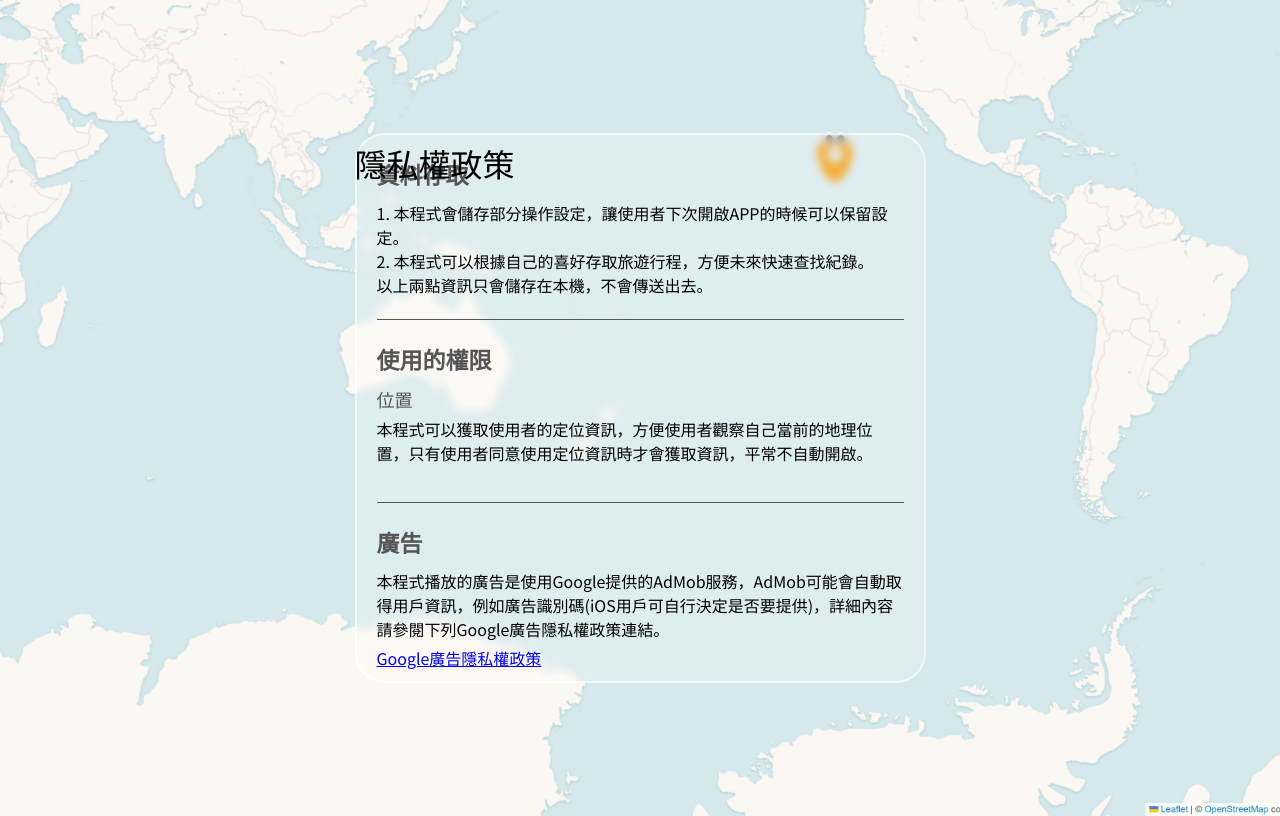
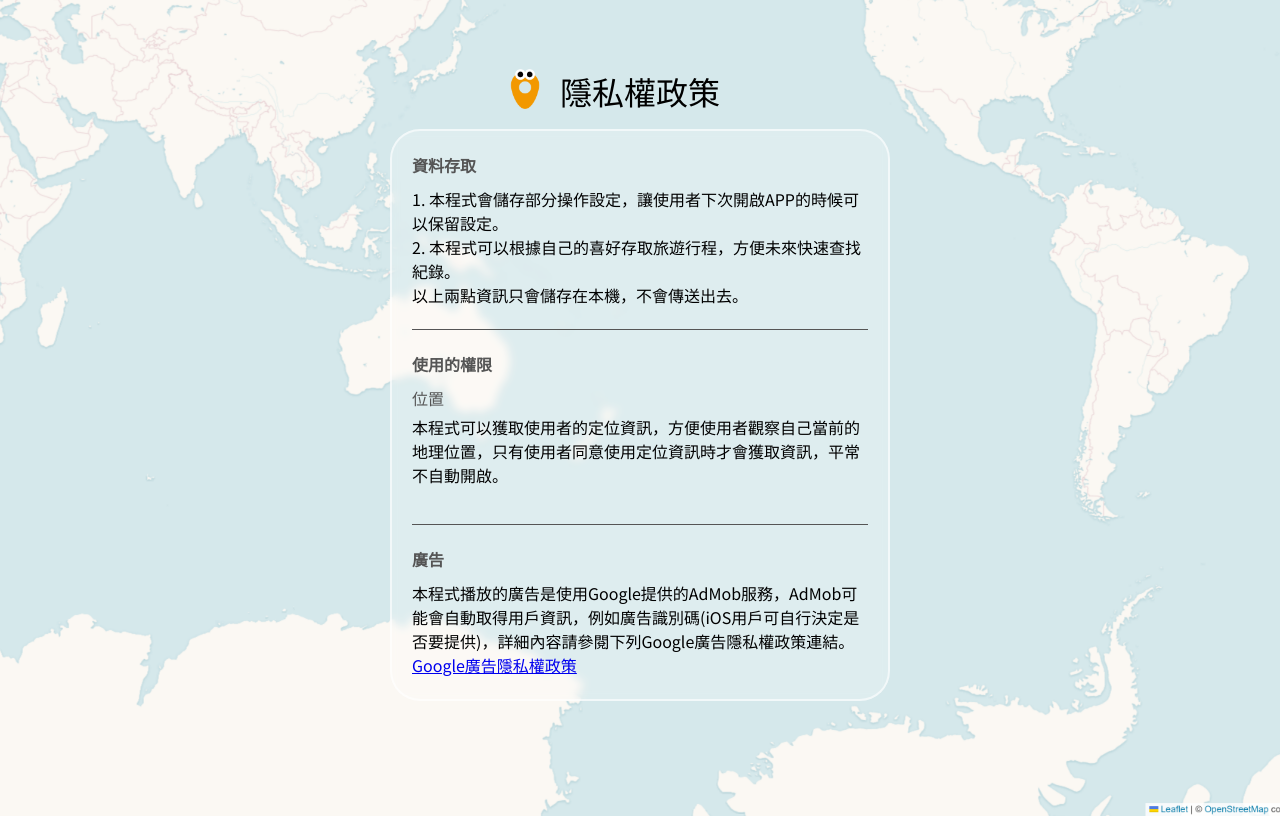
Before and after one commit to a29660000/TravelBUG, a plain HTML site: page index.html in a window 1280 px wide. Drawn offline with Linux system fonts and the light colour scheme.

Commit message:
Update styles.css

```diff
--- a/styles.css
+++ b/styles.css
@@ -1,5 +1,5 @@
 body {
-    display: flex;
+    /* display: flex; */
     justify-content: center;
     align-items: center;
     background-color: rgb(255, 255, 255);
@@ -8,49 +8,80 @@ body {
     background-image: url(img/LeaflatMapBG.png);
     background-size: cover; /* 圖片尺寸根據容器大小等比例調整 */
     background-position: center; /* 圖片置中 */
-    background-repeat: no-repeat; /* 防止圖片重複 */
+
 
     font-family: 'Noto Sans JP', sans-serif;
+
+
+}
+
+.headerContainer {
+    display: flex;
+    justify-content: center;
+    align-items: center;
+    position: relative; /* 添加相对定位，以便 .LocaBUG 使用绝对定位相对于此容器定位 */
 }
 
 .LocaBUG {
-    width: 50px;
-    height: 50px;
+    width: 40px;
+    height: 40px;
     background-image: url(img/Location.png);
-    background-size: cover; /* 图片尺寸根据容器大小等比例调整 */
-    background-position: center; /* 图片置中 */
-    background-repeat: no-repeat; /* 防止图片重复 */
+    background-size: cover;
+    background-position: center;
+    background-repeat: no-repeat;
+    position: absolute; /* 使用绝对定位 */
+    left: calc(50% - 135px); /* 让 .LocaBUG 距离 .headerContainer 左边固定 30px 的位置 */
+    top: calc(61px);
 
-    /* 居中 */
-    position: absolute;
-    top: 132px;
-    left: 810px;
 }
 
 .header {
-    position: absolute;
-    text-align: center; /* 文字置中 */
-    font-size: 2em; /* 放大文字大小 */
-    margin-top: 0px; /* 調整頂部間距 */
+    text-align: center;
+    font-size: 2em;
+    margin-top: 0;
+    padding-top: 60px;
 
-    top: 140px;
+    margin-bottom: 15px;
+
     z-index: 10;
 }
 
+.discriptionContainer_Frame{
+
+    width: 100%; /* 調整寬度至適合的大小 */
+    /* height: 100%; */
+
+    display: flex;
+
+    justify-content: center;
+    /* align-items: center; */
+
+
+}
 
 .discriptionContainer {
+
     pointer-events: all;
     position: relative;
-    padding-top: 0;
-    padding-bottom: 0;
-    width: 571px; /* 調整寬度至適合的大小 */
-    height: 550px; /* 調整高度至適合的大小 */
+
+    width: 500px; /* 調整寬度至適合的大小 */
+
+    min-width: 300px;
+
+    left: 0%;
     border-radius: 30px;
     border: 2px solid rgba(255, 255, 255, 0.6);
     box-sizing: border-box;
     backdrop-filter: blur(4px);
     background-color: #ffffff3a;
+    display: inline-block;
+
+    /* top: 55; */
+
+
+
 }
+
 
 .item{
     margin-left: 20px;
@@ -65,7 +96,7 @@ body {
 
 .title{
     margin-bottom: 10px;
-    font-size: 23px;
+    /* font-size: 2em; */
     color: #555555;
     font-weight: bold;
 }
@@ -77,11 +108,11 @@ body {
 .subtitle{
     margin-bottom: 5px;
     color: #555555;
-    font-size: 18px;
+    /* font-size: 1em; */
 }
 
 .info{
-    margin-top: 5px;
+    /* margin-top: 2em; */
 }
 
 .info.a{
```
